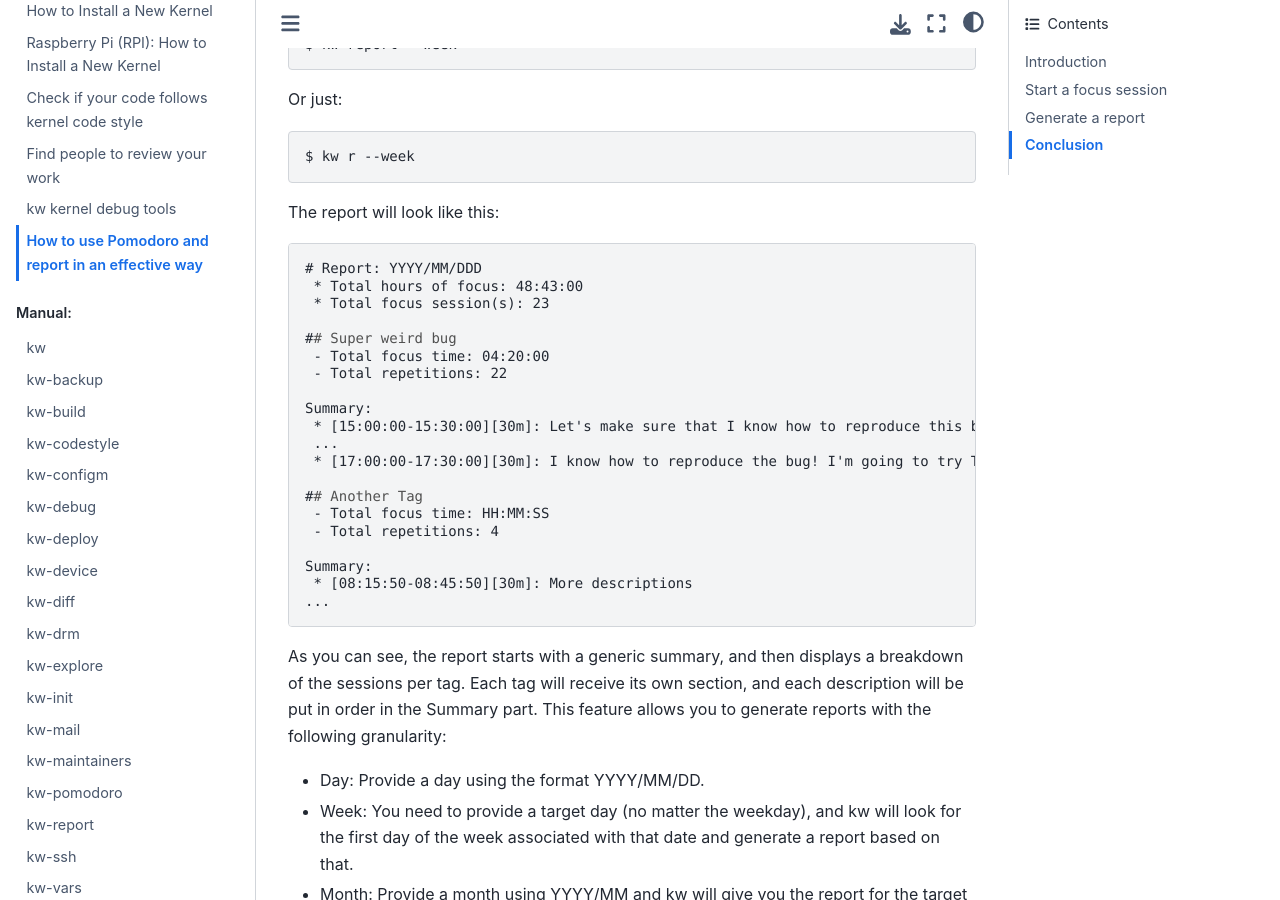
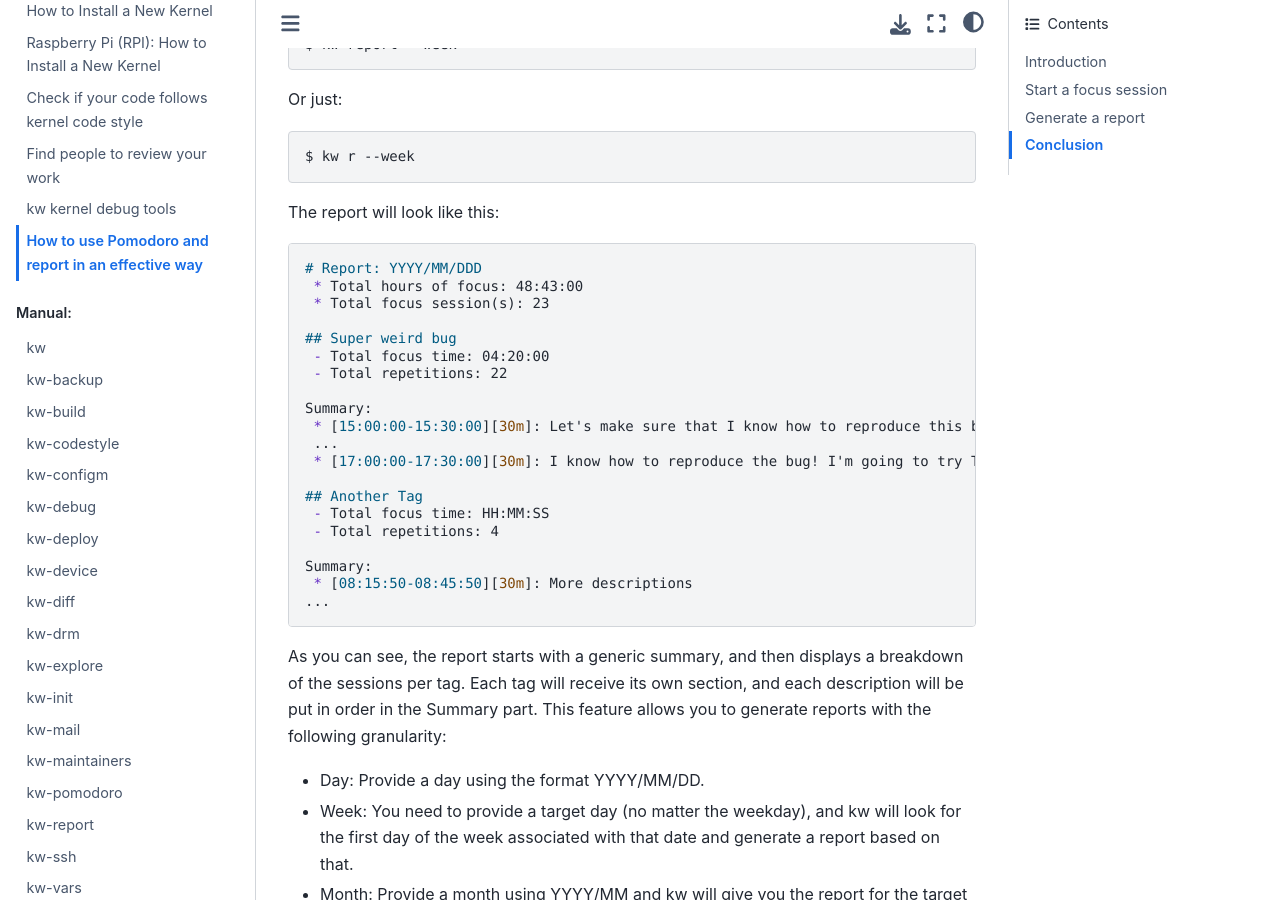
Before and after one commit to kworkflow/kworkflow, a Sphinx documentation site: the page built from documentation/tutorials/pomodoro-report.rst, in a window 1280 px wide and 900 px high, scrolled down 2387 px. Built offline with Sphinx 7.4.7 and the Sphinx Book theme 1.1.4, drawn with Linux system fonts in a browser that asks for light colours.

Commit message:
doc: Enhance syntax highlight in a kw-report example
Render the output of kw-report using markdown syntax highlighting, as it
currently uses a matching syntax.

Signed-off-by: Tales L. Aparecida <tales.aparecida@neuralmind.ai>
Reviewed-by: Rubens Gomes Neto <rubens.gomes.neto@usp.br>

```diff
--- a/documentation/tutorials/pomodoro-report.rst
+++ b/documentation/tutorials/pomodoro-report.rst
@@ -100,7 +100,9 @@ Or just::
 
   $ kw r --week
 
-The report will look like this::
+The report will look like this:
+
+.. code-block:: md
 
     # Report: YYYY/MM/DDD
      * Total hours of focus: 48:43:00
```
